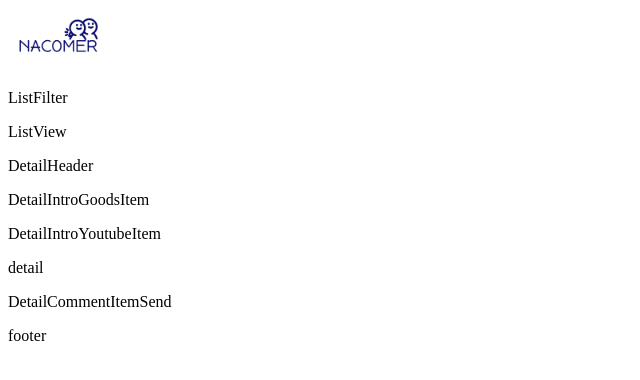
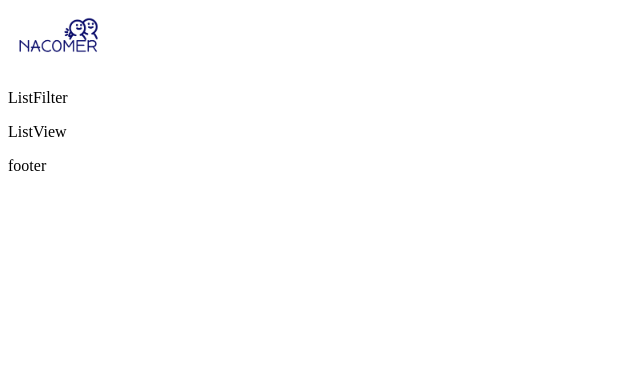
Before and after one commit to nacomer/nacomer_react, a React (Create React App) app: page / in a window 1280 px wide. Shown: the top 380 px of the page, without its empty margins (0-640 px from the left). Built offline with nearby package versions, Linux system fonts and the light colour scheme.

Commit message:
fix #6 create app.jsx

```diff
--- a/src/components/App.jsx
+++ b/src/components/App.jsx
@@ -1,15 +1,16 @@
-import React from "react";
+import React, { useState } from "react";
 import Header from "./Header"
 import Footer from "./Footer"
 import List from "./list/List"
 import Detail from "./detail/Detail"
 
 export default function App() {
+    const [viewMode, setViewMode] = useState("List");
     return (
         <div>
         <Header />
-        <List />
-        <Detail />
+        {viewMode==="List" && <List />}
+        {viewMode==="Detail" &&<Detail />}
         <Footer />
         </div>
     );
```
